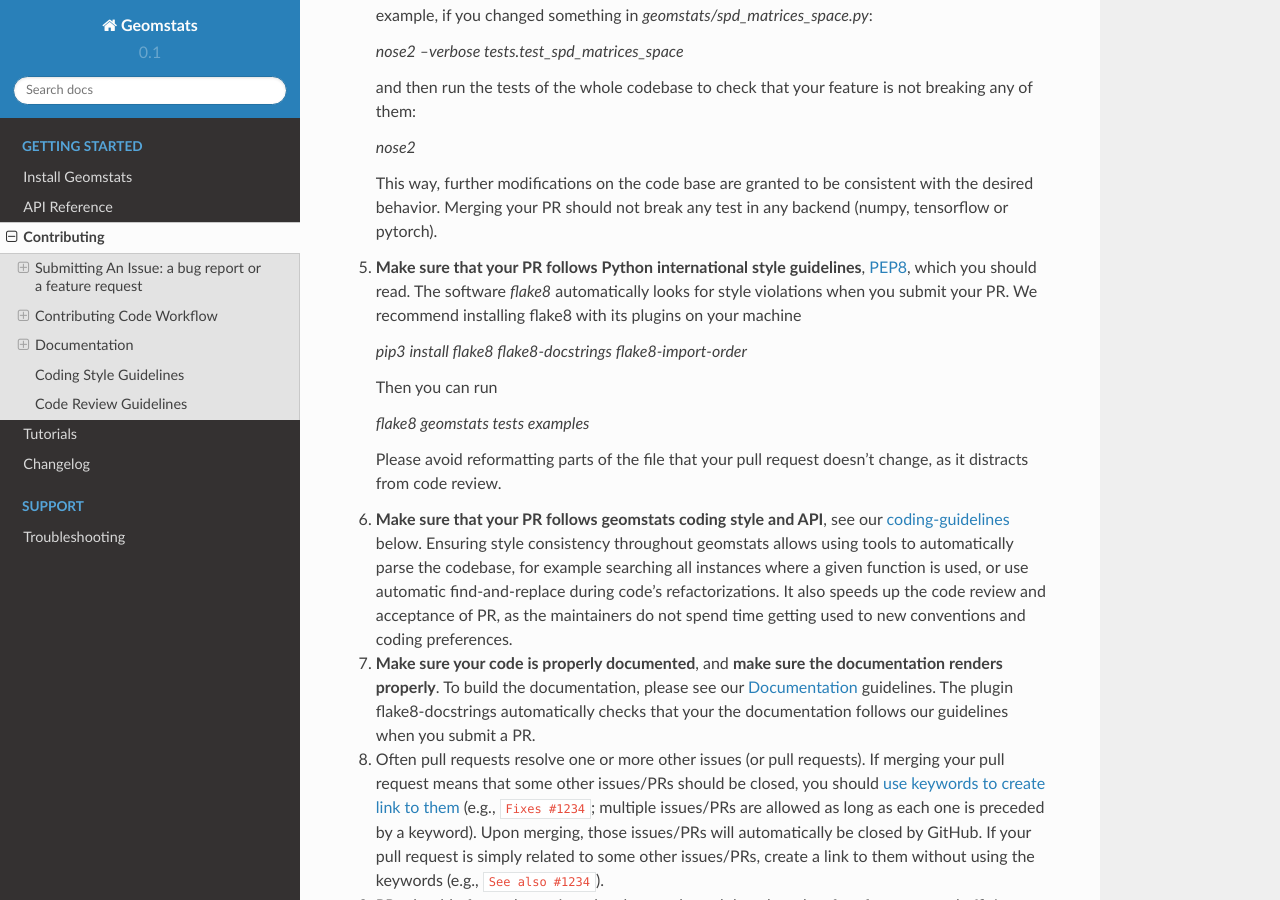
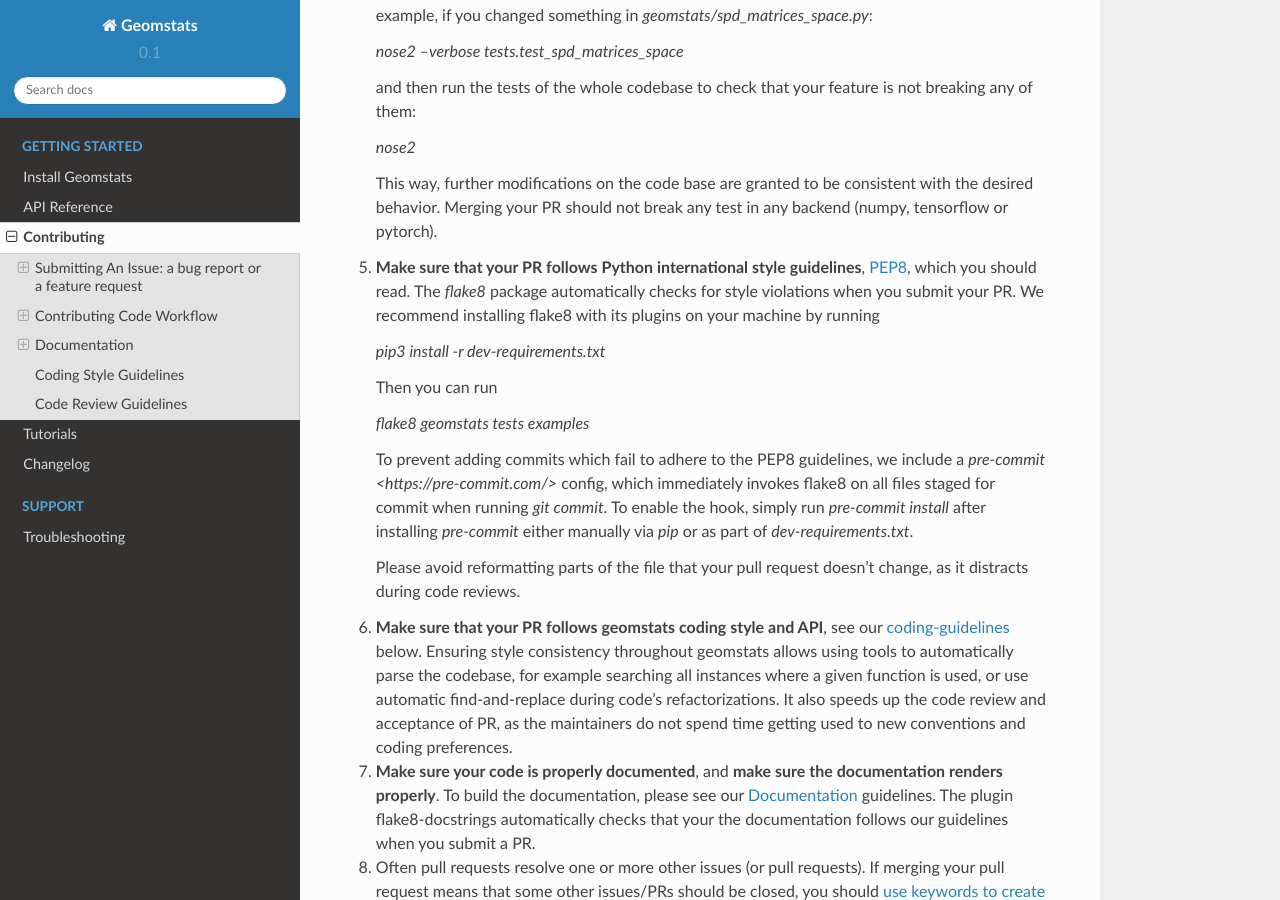
Before and after one commit to geomstats/geomstats, a Sphinx documentation site: the page built from docs/contributing.rst, in a window 1280 px wide and 900 px high, scrolled down 3703 px. Built offline with Sphinx 7.4.7 and the Read the Docs theme 2.0.0, drawn with Linux system fonts in a browser that asks for light colours; some of the changed text lies outside the part shown.

Commit message:
contributing.rst: add section on pre-commit hook
Signed-off-by: Niklas Koep <niklas.koep@gmail.com>

```diff
--- a/docs/contributing.rst
+++ b/docs/contributing.rst
@@ -220,17 +220,24 @@ complies with the following rules. The **bolded** ones are especially important:
 
 5. **Make sure that your PR follows Python international style guidelines**,
    `PEP8 <https://www.python.org/dev/peps/pep-0008>`_, which you should read.
-   The software `flake8` automatically looks for style violations when you submit
-   your PR. We recommend installing flake8 with its plugins on your machine
+   The `flake8` package automatically checks for style violations when you
+   submit your PR. We recommend installing flake8 with its plugins on your
+   machine by running
 
-   `pip3 install flake8 flake8-docstrings flake8-import-order`
+   `pip3 install -r dev-requirements.txt`
 
    Then you can run
 
    `flake8 geomstats tests examples`
 
-   Please avoid reformatting parts of the file that your pull request doesn't change, as it distracts
-   from code review.
+   To prevent adding commits which fail to adhere to the PEP8 guidelines, we
+   include a `pre-commit <https://pre-commit.com/>` config, which immediately
+   invokes flake8 on all files staged for commit when running `git commit`. To
+   enable the hook, simply run `pre-commit install` after installing
+   `pre-commit` either manually via `pip` or as part of `dev-requirements.txt`.
+
+   Please avoid reformatting parts of the file that your pull request doesn't
+   change, as it distracts during code reviews.
 
 6. **Make sure that your PR follows geomstats coding style and API**,
    see our `coding-guidelines`_ below. Ensuring style consistency throughout
```
Also changed, not shown: other parts of docs/contributing.rst (+2 -2 lines).
